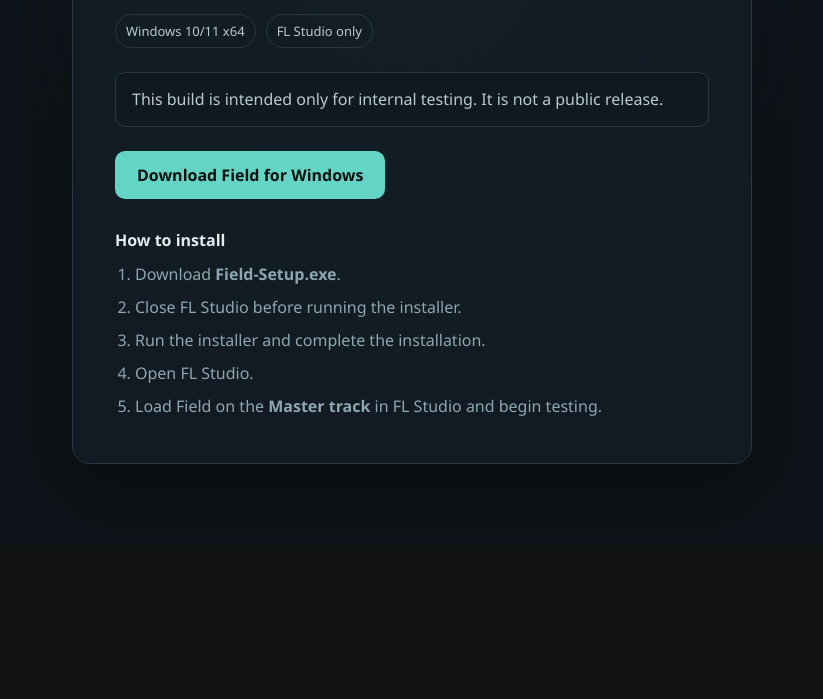
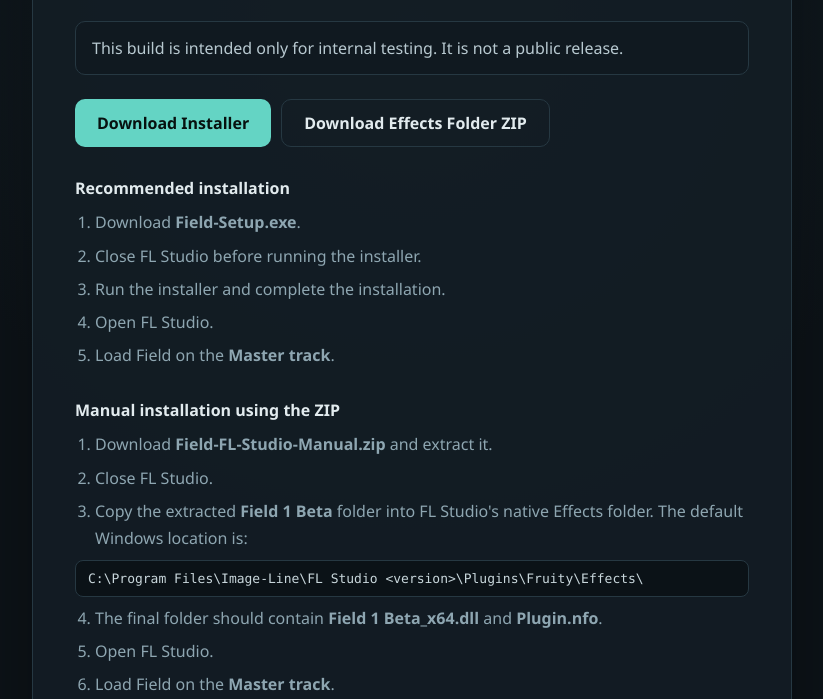
Before and after one commit to pnaliath/field, a plain HTML site: page deploy-site/index.html in a window 1280 px wide. Shown: the part 253-952 px from the top of the page, without its empty margins (228-1051 px from the left). Before the commit the page ends 800 px from the top, so only its background shows below. Drawn offline with Linux system fonts and the light colour scheme.

Commit message:
Add manual ZIP download and FL Studio install instructions

```diff
--- a/deploy-site/index.html
+++ b/deploy-site/index.html
@@ -7,11 +7,11 @@
   <meta name="description" content="Download the internal testing build of Field for FL Studio on Windows x64." />
   <style>
     :root{color-scheme:dark;--bg:#0d1318;--panel:#131d24;--line:#263842;--text:#e2ebee;--muted:#8ea6b1;--accent:#64d4c4}
-    *{box-sizing:border-box}body{margin:0;min-height:100vh;display:grid;place-items:center;background:radial-gradient(circle at 50% 25%,#17252d 0,var(--bg) 48%);font-family:Segoe UI,Inter,system-ui,sans-serif;color:var(--text)}
-    main{width:min(680px,calc(100% - 32px));padding:42px;border:1px solid var(--line);background:rgba(19,29,36,.92);border-radius:18px;box-shadow:0 24px 80px rgba(0,0,0,.35)}
+    *{box-sizing:border-box}body{margin:0;min-height:100vh;display:grid;place-items:center;background:radial-gradient(circle at 50% 25%,#17252d 0,var(--bg) 48%);font-family:Segoe UI,Inter,system-ui,sans-serif;color:var(--text);padding:32px 0}
+    main{width:min(760px,calc(100% - 32px));padding:42px;border:1px solid var(--line);background:rgba(19,29,36,.92);border-radius:18px;box-shadow:0 24px 80px rgba(0,0,0,.35)}
     .brand{font-size:13px;letter-spacing:.22em;color:var(--accent);font-weight:700}h1{font-size:42px;margin:12px 0 10px;letter-spacing:-.03em}h2{font-size:16px;margin:30px 0 10px;color:var(--text)}p{color:var(--muted);line-height:1.6;margin:0 0 18px}.meta{display:flex;gap:10px;flex-wrap:wrap;margin:0 0 24px}.tag{border:1px solid var(--line);padding:7px 10px;border-radius:999px;color:#b8c9d0;font-size:13px}
-    a.download{display:inline-flex;align-items:center;justify-content:center;min-height:48px;padding:0 22px;border-radius:10px;background:var(--accent);color:#07110f;text-decoration:none;font-weight:700}a.download:hover{filter:brightness(1.06)}
-    .notice{margin:0 0 24px;padding:14px 16px;border:1px solid var(--line);border-radius:10px;background:#101920;color:#b8c9d0;line-height:1.55}.steps{margin:0;padding-left:20px;color:var(--muted);line-height:1.7}.steps li+li{margin-top:6px}
+    .downloads{display:flex;gap:10px;flex-wrap:wrap}.download{display:inline-flex;align-items:center;justify-content:center;min-height:48px;padding:0 22px;border-radius:10px;background:var(--accent);color:#07110f;text-decoration:none;font-weight:700}.download.secondary{background:transparent;color:var(--text);border:1px solid var(--line)}.download:hover{filter:brightness(1.06)}
+    .notice{margin:0 0 24px;padding:14px 16px;border:1px solid var(--line);border-radius:10px;background:#101920;color:#b8c9d0;line-height:1.55}.steps{margin:0;padding-left:20px;color:var(--muted);line-height:1.7}.steps li+li{margin-top:6px}.path{display:block;margin:8px 0;padding:10px 12px;border:1px solid var(--line);border-radius:8px;background:#0b1217;color:#c9d7dc;font-family:Consolas,monospace;font-size:13px;overflow-wrap:anywhere}
   </style>
 </head>
 <body>
@@ -21,16 +21,34 @@
     <p>Field is currently available for internal testing only.</p>
     <div class="meta"><span class="tag">Windows 10/11 x64</span><span class="tag">FL Studio only</span></div>
     <div class="notice">This build is intended only for internal testing. It is not a public release.</div>
-    <a class="download" href="/Field-Setup.exe">Download Field for Windows</a>
 
-    <h2>How to install</h2>
+    <div class="downloads">
+      <a class="download" href="/Field-Setup.exe">Download Installer</a>
+      <a class="download secondary" href="/Field-FL-Studio-Manual.zip">Download Effects Folder ZIP</a>
+    </div>
+
+    <h2>Recommended installation</h2>
     <ol class="steps">
       <li>Download <strong>Field-Setup.exe</strong>.</li>
       <li>Close FL Studio before running the installer.</li>
       <li>Run the installer and complete the installation.</li>
       <li>Open FL Studio.</li>
-      <li>Load Field on the <strong>Master track</strong> in FL Studio and begin testing.</li>
+      <li>Load Field on the <strong>Master track</strong>.</li>
     </ol>
+
+    <h2>Manual installation using the ZIP</h2>
+    <ol class="steps">
+      <li>Download <strong>Field-FL-Studio-Manual.zip</strong> and extract it.</li>
+      <li>Close FL Studio.</li>
+      <li>Copy the extracted <strong>Field 1 Beta</strong> folder into FL Studio's native Effects folder. The default Windows location is:</li>
+    </ol>
+    <code class="path">C:\Program Files\Image-Line\FL Studio &lt;version&gt;\Plugins\Fruity\Effects\</code>
+    <ol class="steps" start="4">
+      <li>The final folder should contain <strong>Field 1 Beta_x64.dll</strong> and <strong>Plugin.nfo</strong>.</li>
+      <li>Open FL Studio.</li>
+      <li>Load Field on the <strong>Master track</strong>.</li>
+    </ol>
+    <p style="margin-top:18px">If FL Studio is installed in a custom location, use that installation folder and then navigate to <strong>Plugins\Fruity\Effects</strong>.</p>
   </main>
 </body>
 </html>
```
